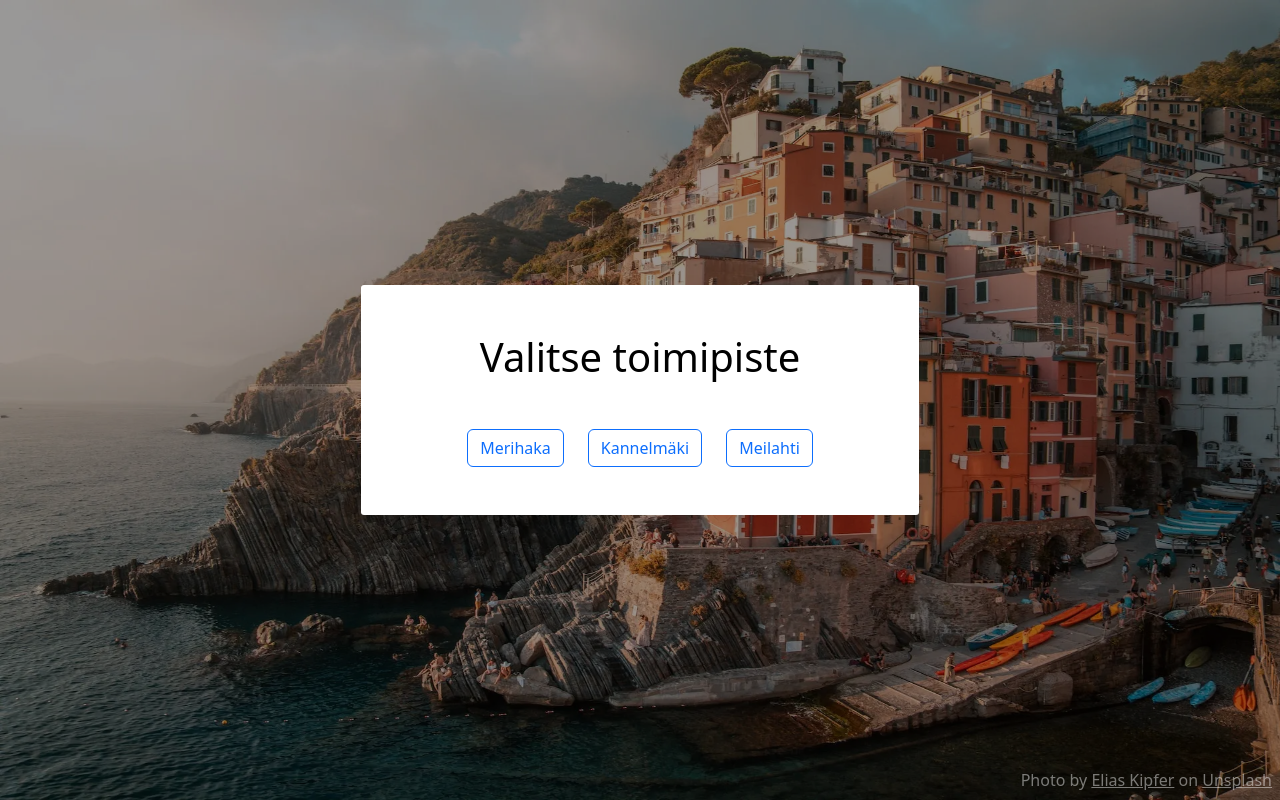
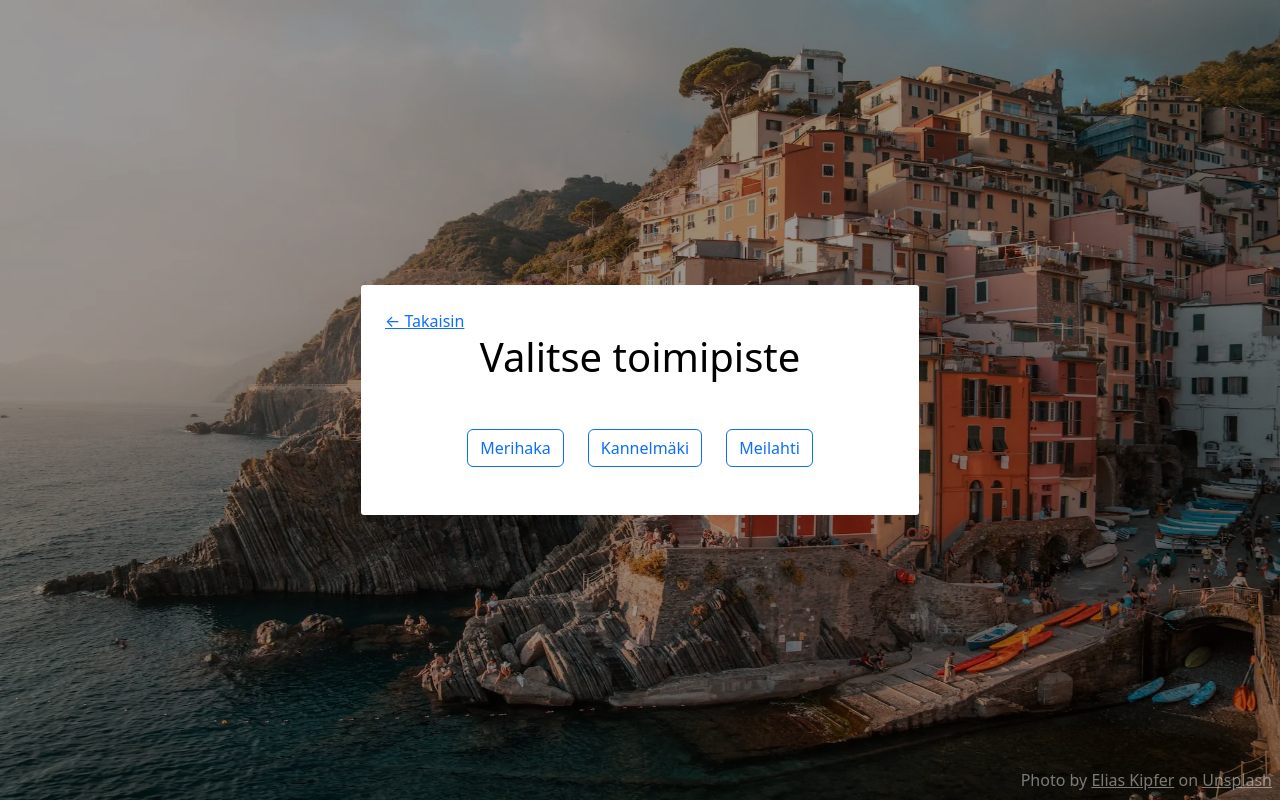
Before and after one commit to Rokirok/reservations, a Flask app: page /reserve/ in a window 1280 px wide. Run offline with Flask 3, Linux system fonts and the light colour scheme; parts of the project's set-up code (start-up, migrations or seed data) failed here and were passed over.

Commit message:
Add link back to customer facing reservation creation pages

```diff
--- a/static/customer/select_employee.css
+++ b/static/customer/select_employee.css
@@ -7,3 +7,8 @@ h1 {
     max-width: 600px;
     border-radius: 3px;
 }
+
+.form-container .go-back {
+    top: 0;
+    left: 0;
+}
--- a/static/customer/select_location.css
+++ b/static/customer/select_location.css
@@ -7,3 +7,8 @@ h1 {
     max-width: 600px;
     border-radius: 3px;
 }
+
+.form-container .go-back {
+    top: 0;
+    left: 0;
+}
--- a/templates/customer/select_employee.html
+++ b/templates/customer/select_employee.html
@@ -7,7 +7,8 @@
 {% block body %}
     {{ super() }}
     <div class="container vh-100 d-flex flex-column align-items-center justify-content-center">
-        <div class="form-container d-flex flex-column align-items-center justify-content-center p-5 w-50">
+        <div class="form-container d-flex flex-column align-items-center justify-content-center p-5 w-50 position-relative">
+            <a href="/reserve/" class="go-back text-primary position-absolute m-4">&#8592; Takaisin</a>
             <h1 class="mb-5">Valitse kampaaja</h1>
             <div class="row">
                 <div class="col">
--- a/templates/customer/select_location.html
+++ b/templates/customer/select_location.html
@@ -7,7 +7,8 @@
 {% block body %}
     {{ super() }}
     <div class="container vh-100 d-flex flex-column align-items-center justify-content-center">
-        <div class="form-container d-flex flex-column align-items-center justify-content-center p-5 w-50">
+        <div class="form-container d-flex flex-column align-items-center justify-content-center p-5 w-50 position-relative">
+            <a href="/" class="go-back text-primary position-absolute m-4">&#8592; Takaisin</a>
             <h1 class="mb-5">Valitse toimipiste</h1>
             <div class="row">
                 <div class="col">
```
Also changed, not shown: templates/customer/create_reservation.html (+9 -1 lines).
